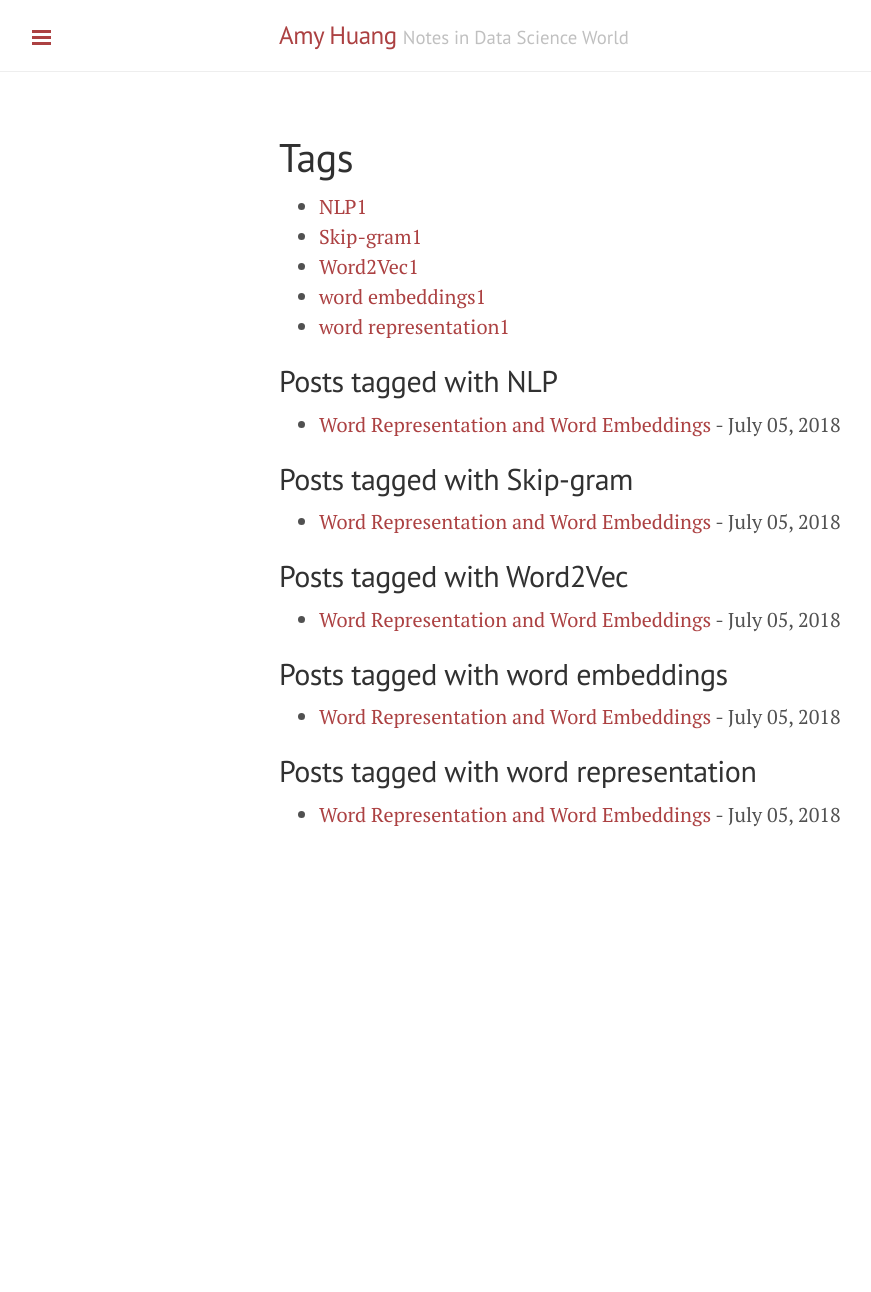
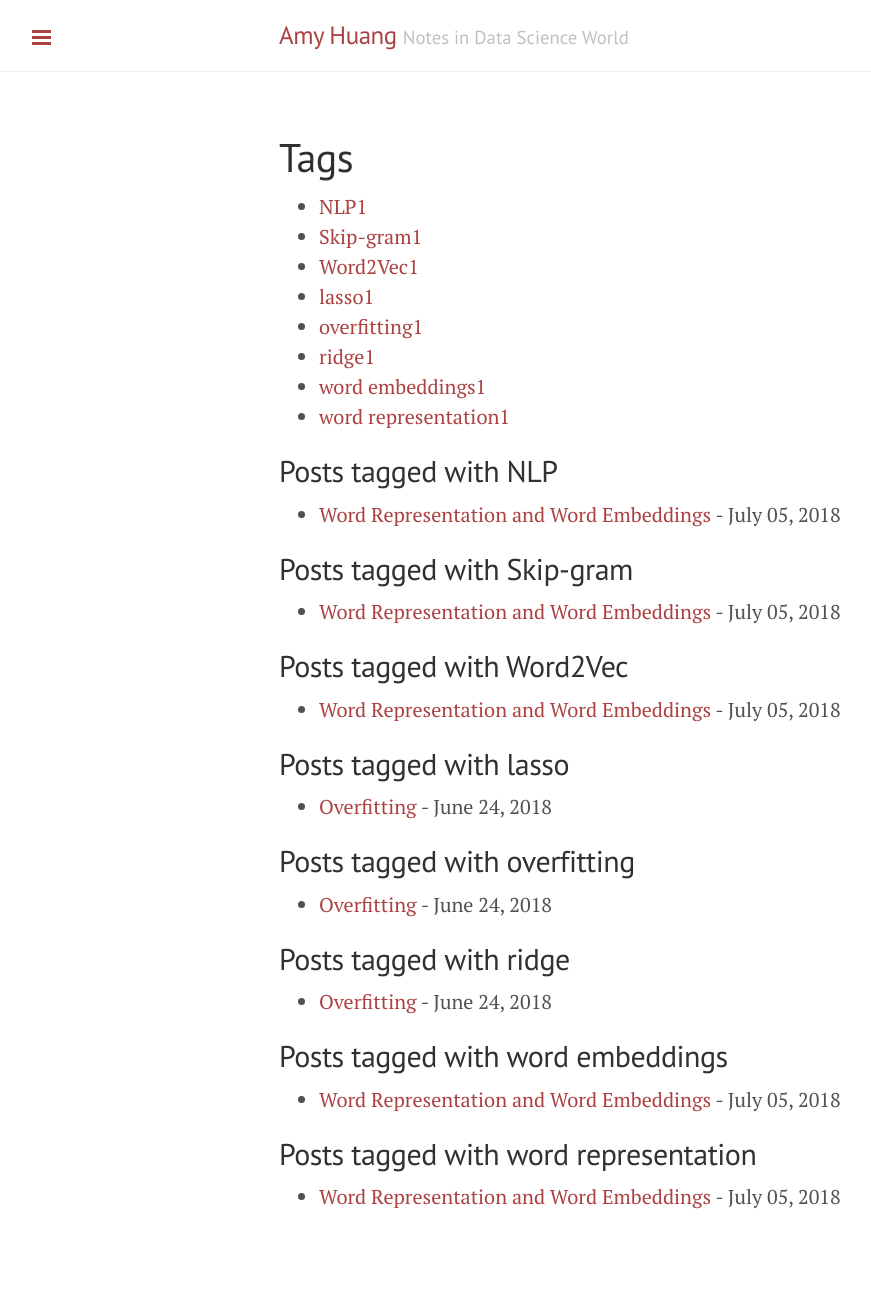
Before and after one commit to wantinghuang/wantinghuang.github.io, a Jekyll site: the page built from tags.html, in a window 1280 px wide. Shown: the whole page, without its empty margins (1-872 px from the left). Built offline with Jekyll 4.4.1, drawn with Linux system fonts in a browser that asks for light colours; before the commit the page ends 910 px from its top, so only the background shows below that.

Commit message:
Update 2018-06-24-overfitting.md

```diff
--- a/_posts/2018-06-24-overfitting.md
+++ b/_posts/2018-06-24-overfitting.md
@@ -1,6 +1,7 @@
 ---
 layout: post
 title: Overfitting
+tags: [overfitting, lasso, ridge]
 ---
 
 
```
